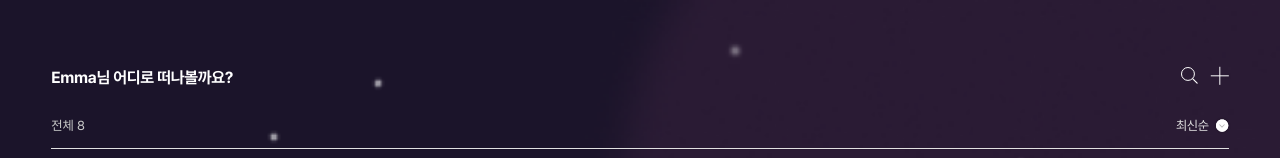
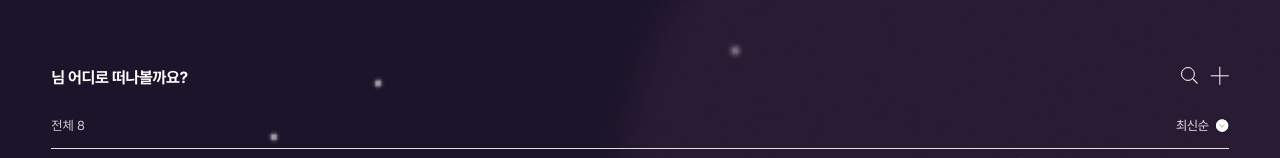
Before and after one commit to KUIT-Pleiades/Pleiades-Web-FrontEnd, a React (Vite) app: page /station/stationlist in a window 1280 px wide. Shown: the top 158 px of the page. Built offline with nearby package versions, Linux system fonts and the light colour scheme.

Commit message:
Fix: station userName

```diff
--- a/src/pages/Station/ShowStationsList/ShowStationList.tsx
+++ b/src/pages/Station/ShowStationsList/ShowStationList.tsx
@@ -40,7 +40,7 @@ const ShowStationList: React.FC = () => {
     <div className={s.container}>
       <div className={s.headContainer}>
         <div className={s.title}>
-          <div className={s.titleText}>{character?.characterName}님 어디로 떠나볼까요?</div>
+          <div className={s.titleText}>{character?.userName}님 어디로 떠나볼까요?</div>
           <div className={s.titleButtons}>
             <button className={s.searchStationButton}>
               <img src={searchIcon} alt="searchIcon" />
```
